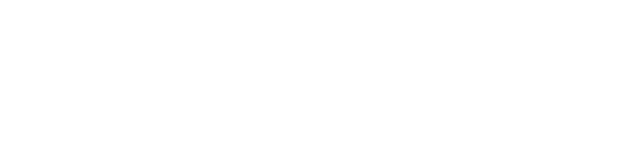
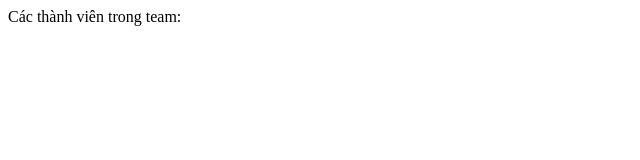
Before and after one commit to MineHighVN1/rkteam, a plain HTML site: page index.html in a window 1280 px wide. Shown: the whole page, without its empty margins (0-640 px from the left). Drawn offline with Linux system fonts and the light colour scheme.

Commit message:
Update index.html

```diff
--- a/index.html
+++ b/index.html
@@ -4,6 +4,7 @@
     <title>RKweb</title>
   </head>
   <body>
+    Các thành viên trong team:
 
   </body>
 </html>
```
